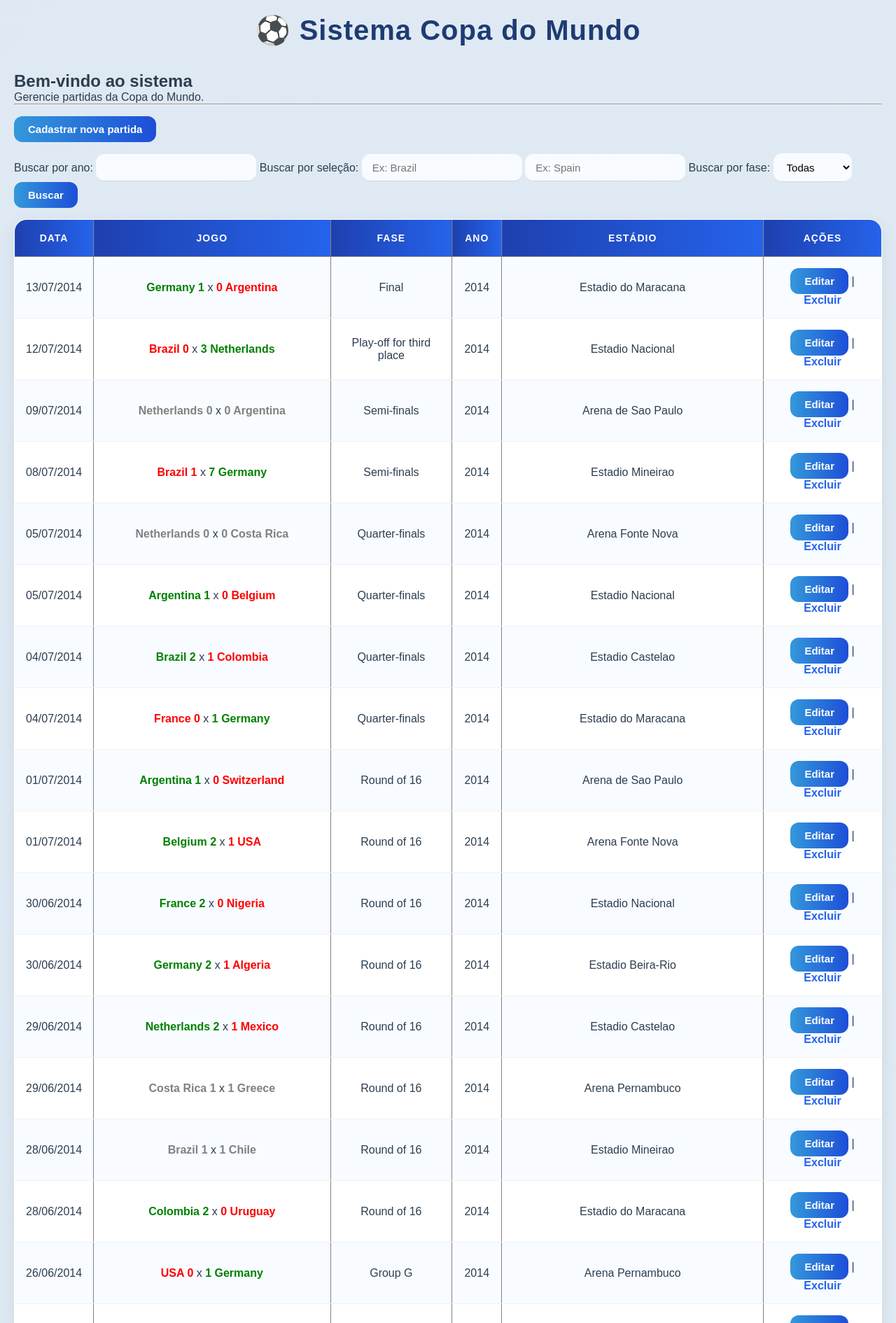
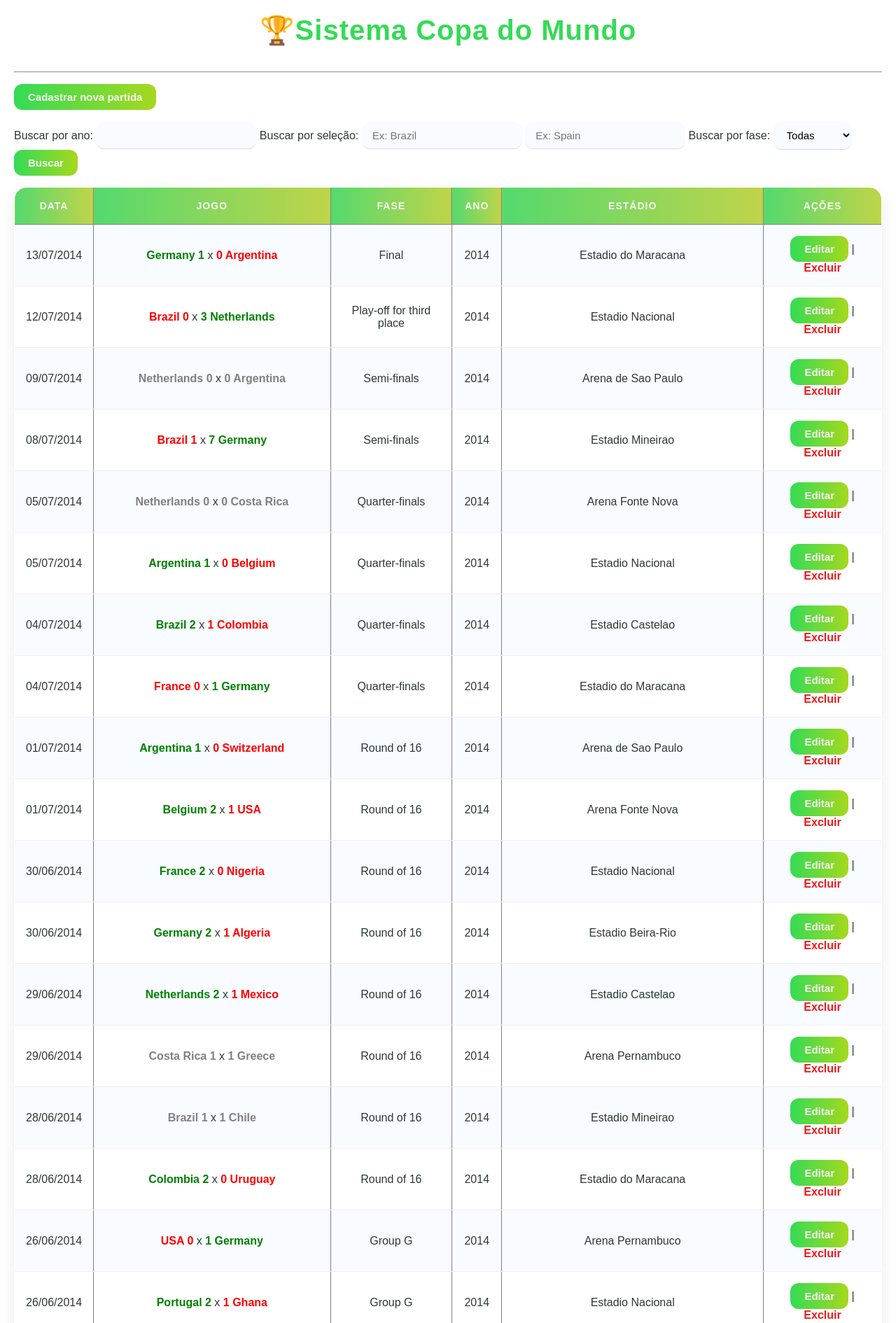
Before and after one commit to radramos/Copa, a PHP site: page / in a window 1280 px wide. Shown: the top 1890 px of the page at 70% size. Run offline with PHP 8.4, Linux system fonts and the light colour scheme; data comes from the database, SQL or seed files in the repository.

Commit message:
Estilização - Troca das Cores do Sistema

```diff
--- a/index.php
+++ b/index.php
@@ -104,9 +104,8 @@ $result = mysqli_query($conn, $sql);
 </head>
 <body>
     <header>
-        <h1>⚽ Sistema Copa do Mundo</h1>
-        <h2>Bem-vindo ao sistema</h2>
-        <p>Gerencie partidas da Copa do Mundo.</p>
+              <h1> 🏆Sistema Copa do Mundo</h1>
+
         <hr>
     </header>
     <main>
--- a/style.css
+++ b/style.css
@@ -8,12 +8,12 @@
 }
 
 /* =========================
-   BODY
+   BODY       a
 ========================= */
 body {
   font-family: "Poppins", sans-serif;
-  background: linear-gradient(135deg, #dfe9f3, #ffffff);
-  color: #2c3e50;
+  background: linear-gradient(135deg,  #ffffff,  #ffffff);
+  color: #2d3932;
   min-height: 100vh;
   padding: 20px;
 }
@@ -34,7 +34,7 @@ h1 {
   text-align: center;
   margin-bottom: 35px;
   font-size: 40px;
-  color: #1e3c72;
+  color: #34db55;
   letter-spacing: 1px;
 }
 h3 {
@@ -67,7 +67,7 @@ input {
   padding: 0.7em 1em;
   border-radius: 12px;
   border: none;
-  border-bottom: 1px solid #d0d7de;
+  border-bottom: 1px solid #d0ded9;
   background-color: #f8fbff;
   transition: 0.3s;
   outline: none;
@@ -83,7 +83,7 @@ section.info label {
   text-align: end;
   margin-top: 15px;
   min-width: 15ch;
-  color: rgb(18, 18, 91);
+  color: rgb(166, 235, 157);
 }
 .small {
   width: 5rem;
@@ -94,9 +94,9 @@ section.info label {
 /* FOCUS */
 select:focus,
 input:focus {
-  border-color: #3498db;
-  background-color: #ffffff;
-  box-shadow: 0 0 12px rgba(52, 152, 219, 0.25);
+  border-color: hsl(160, 74%, 71%);
+  background-color: #9aa6ef;
+  box-shadow: 0 0 12px rgba(2, 50, 121, 0.564);
 }
 
 /* =========================
@@ -108,8 +108,8 @@ button:not(.closeFormBtn) {
   border-radius: 12px;
   margin-left: auto;
 
-  background: linear-gradient(to right, #3498db, #1d4ed8);
-  color: white;
+  background: linear-gradient(to right, #34db55, #a6d81d);
+  color: rgb(247, 244, 244);
 
   font-size: 15px;
   font-weight: bold;
@@ -121,7 +121,7 @@ button:not(.closeFormBtn) {
 /* HOVER BOTÃO */
 button:hover:not(.closeFormBtn) {
   transform: translateY(-2px);
-  box-shadow: 0 8px 18px rgba(0, 0, 0, 0.2);
+  box-shadow: 0 8px 18px rgba(252, 248, 248, 0.918);
 }
 
 /* =========================
@@ -142,8 +142,8 @@ table {
    CABEÇALHO
 ========================= */
 th {
-  background: linear-gradient(to right, #1e40af, #2563eb);
-  color: white;
+  background: linear-gradient(to right, #54d96e,  #c0d449);
+  color: rgb(247, 246, 246);
 
   padding: 18px;
   text-transform: uppercase;
@@ -157,7 +157,7 @@ th {
 td {
   padding: 16px;
   text-align: center;
-  border-bottom: 1px solid #f1f1f1;
+  border-bottom: 1px solid #f1efef;
 }
 
 /* =========================
@@ -180,14 +180,14 @@ tr:hover {
 ========================= */
 a {
   text-decoration: none;
-  color: #2563eb;
+  color: #ec1b1b;
   font-weight: bold;
   transition: 0.3s;
 }
 
 /* HOVER LINKS */
 a:hover {
-  color: #1e3a8a;
+  color: #f4efef;
   text-decoration: underline;
 }
 
@@ -197,7 +197,7 @@ a:hover {
 footer {
   margin-top: 40px;
   text-align: center;
-  color: #64748b;
+  color: #2f3531;
   font-size: 14px;
 }
 
@@ -234,7 +234,7 @@ dialog {
   border-radius: 5px;
   transform: translate(-50%, -50%);
   pointer-events: all;
-  background-color: #f6f6f6;
+  background-color: #e61b1b;
 }
 dialog::backdrop {
   background-color: rgba(0, 0, 0, 0.3);
@@ -244,7 +244,7 @@ dialog::backdrop {
   position: absolute;
   top: 1em;
   right: 1em;
-  color: #000000;
+  color: #383a39;
   cursor: pointer;
   background: transparent;
   outline: none;
@@ -253,7 +253,7 @@ dialog::backdrop {
   font-size: 1.2em;
   transition: color 0.2s;
   &:hover {
-    color: #1e40af;
+    color: #383a39;
   }
 }
 main > * {
```
